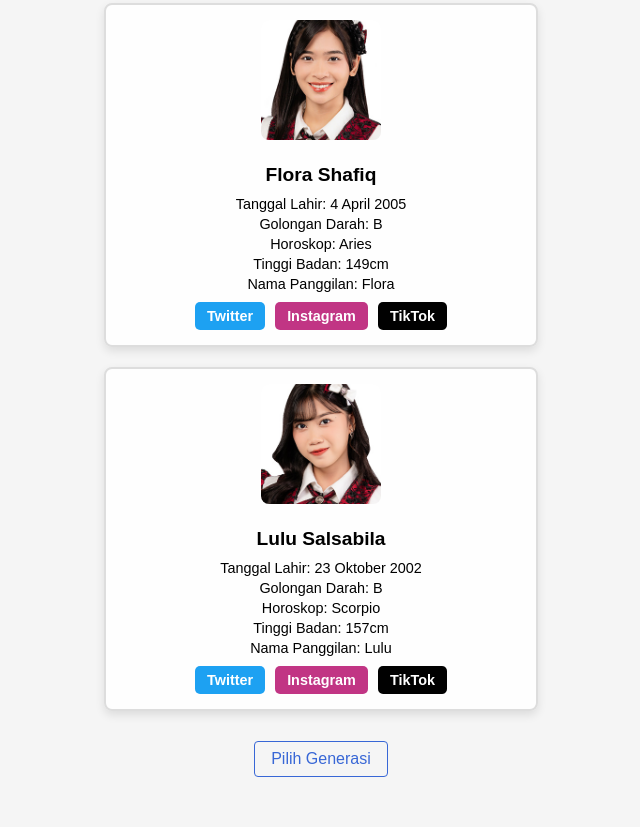
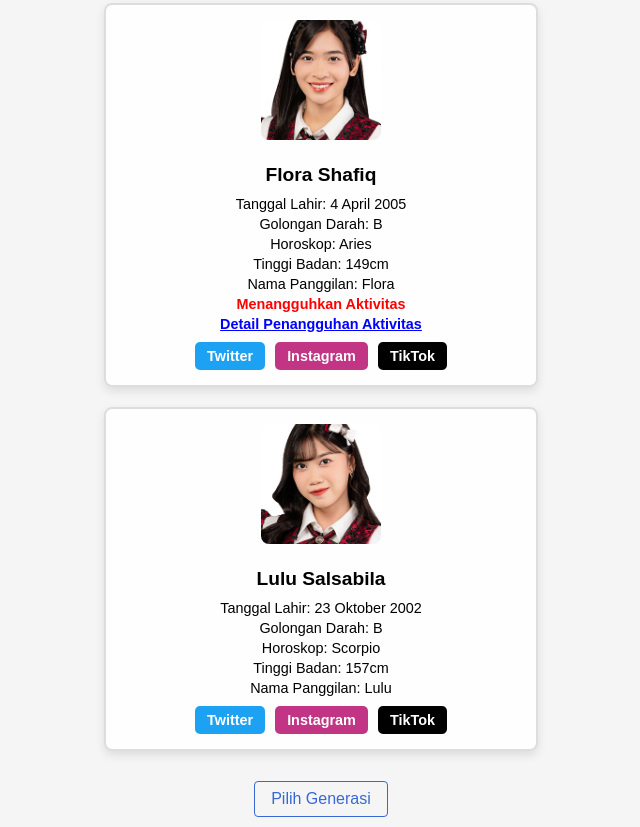
Before and after one commit to beritajkt48/member, a plain HTML site: page gen8.html in a window 1280 px wide. Shown: the part 813-1640 px from the top of the page, without its empty margins (319-959 px from the left). Before the commit the page ends 1600 px from the top, so only its background shows below. Drawn offline with Linux system fonts and the light colour scheme.

Commit message:
Update gen8.html

```diff
--- a/gen8.html
+++ b/gen8.html
@@ -145,6 +145,10 @@
         <p>Horoskop: Aries</p>
         <p>Tinggi Badan: 149cm</p>
         <p>Nama Panggilan: Flora</p>
+        <div class="status-info" style="color: red; font-weight: bold;">
+            <p>Menangguhkan Aktivitas</p>
+            <p><a href="https://jkt48.com/news/detail/id/1857?lang=id" target="_blank" style="color: blue; text-decoration: underline;">Detail Penangguhan Aktivitas</a></p>
+        </div>
         <div class="social-links">
             <a href="https://x.com/S_FloraJKT48" target="_blank" class="twitter">Twitter</a>
             <a href="https://www.instagram.com/jkt48.flora/" target="_blank" class="instagram">Instagram</a>
@@ -152,6 +156,7 @@
         </div>
     </div>
 </div>
+
 
   <!-- Member: Lulu Salsabila -->
     <div class="member-container">
```
Lines whose indentation alone changed are shown as unchanged.
